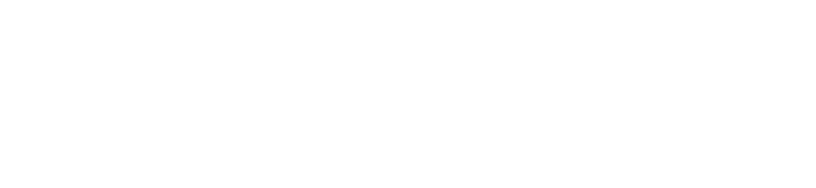
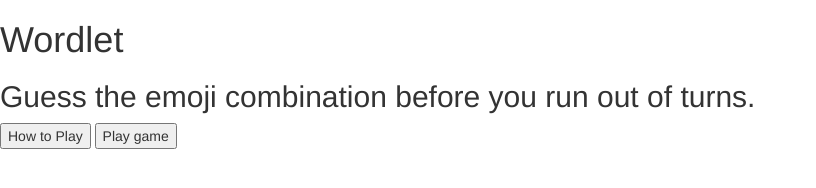
Before and after one commit to ReubenStr0bel/Wordlet, a plain HTML site: page index.html in a window 1280 px wide. Shown: the whole page, without its empty margins (0-816 px from the left). Drawn offline with nearby package versions, Linux system fonts and the light colour scheme.

Commit message:
Add basic elements and placeholders to home page

```diff
--- a/index.html
+++ b/index.html
@@ -4,7 +4,7 @@
     <meta charset="UTF-8">
     <meta name="viewport" content="width=device-width, initial-scale=1.0">
     <meta name="description" content="A recreation of the popular Wordle game with emojis">
-    <title>Document</title>
+    <title>Wordlet</title>
 
     <!-- Bootstrap CSS CDN link -->
     <link rel="stylesheet" href="https://cdn.jsdelivr.net/npm/bootstrap@3.3.7/dist/css/bootstrap.min.css" integrity="sha384-BVYiiSIFeK1dGmJRAkycuHAHRg32OmUcww7on3RYdg4Va+PmSTsz/K68vbdEjh4u" crossorigin="anonymous">
@@ -12,6 +12,15 @@
     <link  rel="stylesheet" href="./assets/css/style.css">
 </head>
 <body>
+    <!-- icon/logo -->
+
+    <h1 class = "title">Wordlet</h1>
+    <h2>Guess the emoji combination before you run out of turns.</h2>
+
+    <div class = "nav">
+        <button>How to Play</button>
+        <button>Play game</button>
+    </div>
 
     <!-- Custom JS script -->
     <script src="./assets/scripts/script.js"></script>
```
